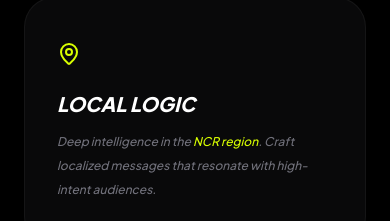
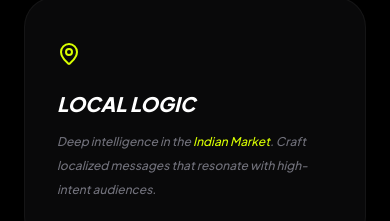
Before and after one commit to shreyaaawork1-design/ScaleCraftStudio, a Next.js app: page / in a window 390 px wide. Shown: the part 4770-4991 px from the top of the page. Built offline with nearby package versions, Linux system fonts and the light colour scheme.

Commit message:
fixed mobile responsiveness for page.js

```diff
--- a/src/app/page.js
+++ b/src/app/page.js
@@ -432,7 +432,7 @@
               <MapPin className="text-[#d9ff00] mb-6" size={24} />
               <h4 className="text-xl font-black uppercase italic text-white mb-3">Local Logic</h4>
               <p className="text-zinc-500 text-xs font-medium italic leading-loose">
-                  Deep intelligence in the <span className="text-[#d9ff00]">NCR region</span>. Craft localized messages that resonate with high-intent audiences.
+                  Deep intelligence in the <span className="text-[#d9ff00]">Indian Market</span>. Craft localized messages that resonate with high-intent audiences.
               </p>
             </motion.div>
 
```
